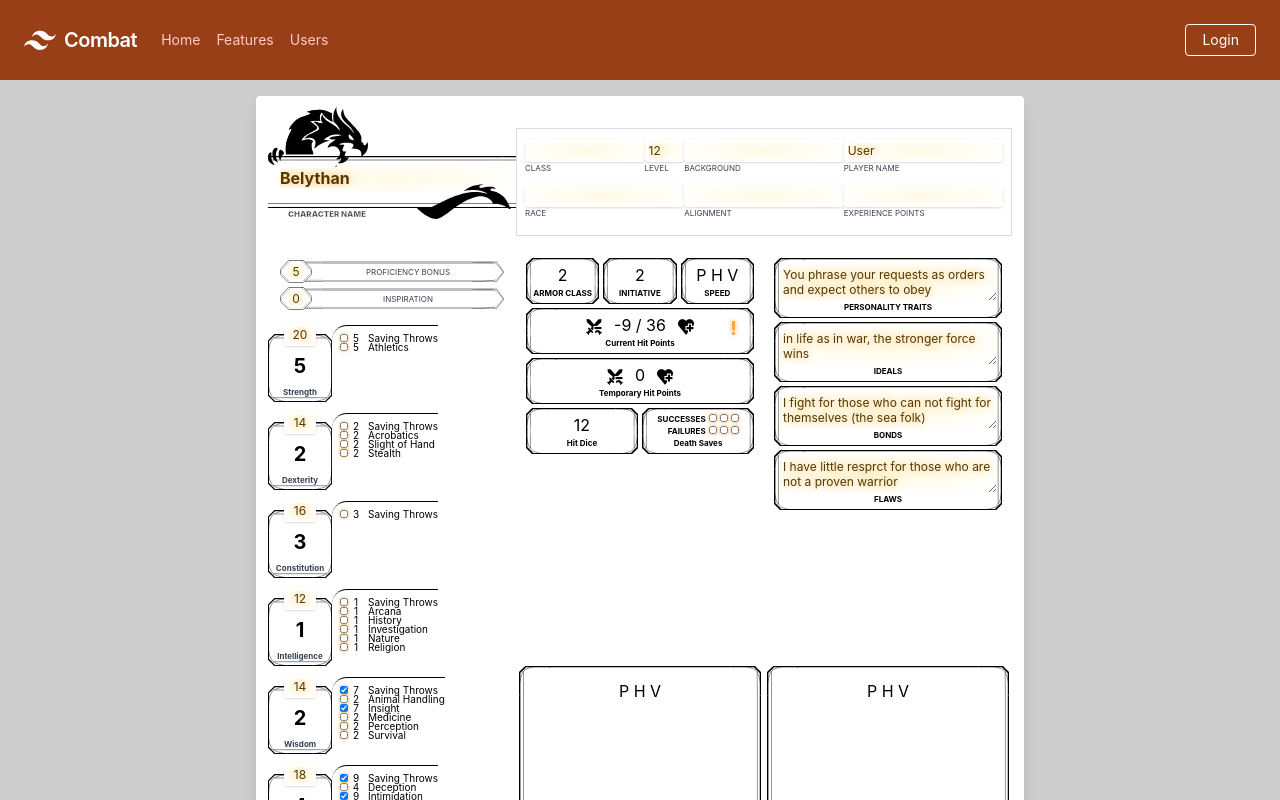
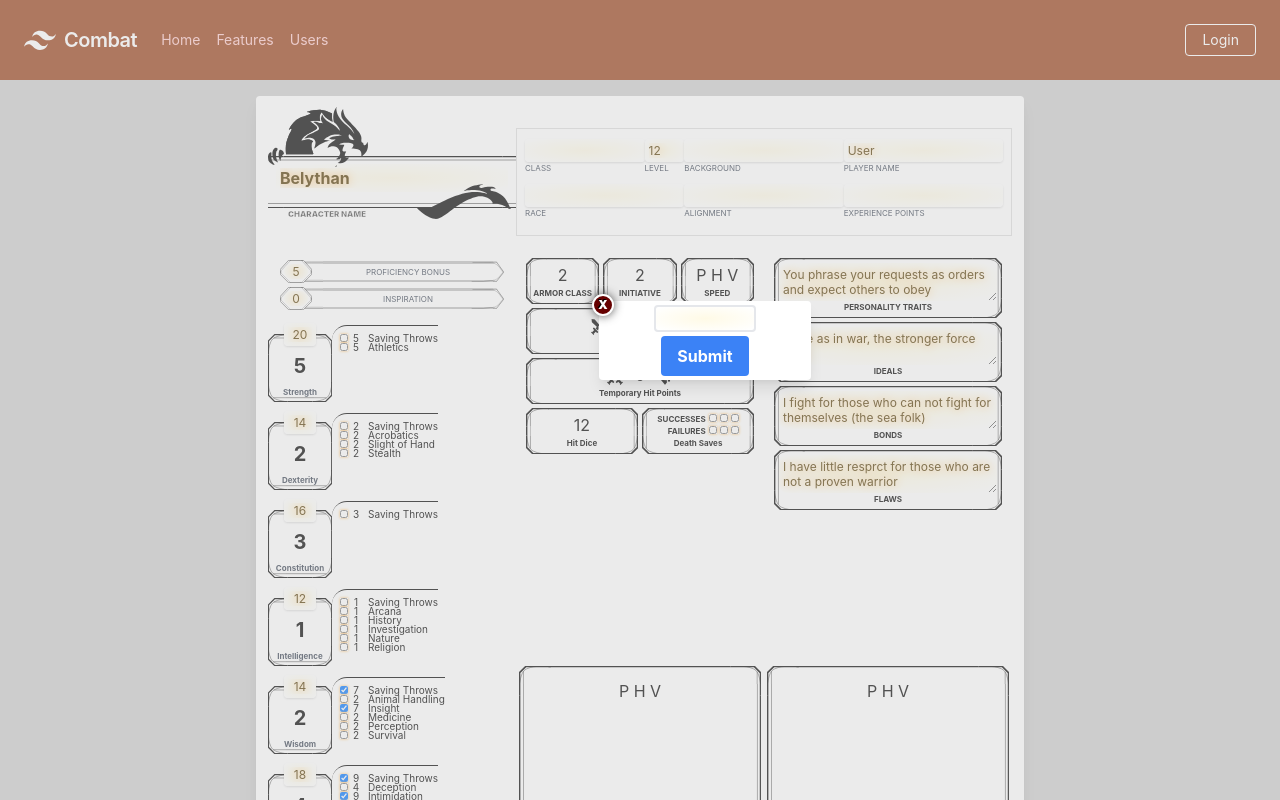
Before and after one commit to Brian-Fairbanks/combat, a React (Create React App) app in the folder client/: page /Character in a window 1280 px wide. Both pictures are taken after a click on the picture 599 px from the left and 326 px from the top of the page. Shown: the top 800 px of the page. Built offline with nearby package versions, Linux system fonts and the light colour scheme; no server answers.

Commit message:
modal working

```diff
--- a/client/src/components/CharacterSheet/index.js
+++ b/client/src/components/CharacterSheet/index.js
@@ -16,19 +16,37 @@ function CharacterSheet() {
 
   const playerclass = useRef(0);
 
+
+  // Modal Setup
+  // =================================
+  const modalRef = useRef(0);
+  const mouseRef = useRef({x:0, y:0});
+
   const [modal, setModal] = useState(false);
+  const [modalContent, setModalContent] = useState("");
+
+  // set reference for modal location each time you click
+  function setLoc(e) {
+    console.log(e);
+    mouseRef.current = { x: e.pageX, y: e.pageY };
+    console.log(mouseRef.current);
+  }
+
+
+  // Stats Setup
+  // ====================================
 
   const [stats, setStats] = useState({
-    name:"Belythan",
+    name: "Belythan",
     level: 12,
-    playerName:"User",
+    playerName: "User",
 
     proficiency: 5,
     INSPIRARTION: 0,
     passiveWisdom: 0,
-    curHP:1,
+    curHP: 1,
     maxHP: 0,
-    healthRolls:[],
+    healthRolls: [],
     tempHP: 0,
     ac: 0,
     initiative: 0,
@@ -90,7 +108,6 @@ function CharacterSheet() {
     ]
   });
 
-
   // any time a user manually changes a stat value
   function statChangeHandler(stat, val) {
     statUpdate(stat, val, { type: "stat" });
@@ -132,10 +149,10 @@ function CharacterSheet() {
 
   // check if you are dead
   useEffect(() => {
-    if(!stats.deathSaves.fails.includes(false)){
+    if (!stats.deathSaves.fails.includes(false)) {
       dead();
     }
-    if(!stats.deathSaves.saves.includes(false)){
+    if (!stats.deathSaves.saves.includes(false)) {
       ressurect();
     }
   }, [stats])
@@ -176,9 +193,9 @@ function CharacterSheet() {
           valsToSet["passiveWisdom"] = 10 + (valsToSet["wisRolls"].find(roll => (roll.name === "Perception")).score)
           break;
         case "con":
-          let healthFromRolls=0;
+          let healthFromRolls = 0;
           stats.healthRolls.forEach(roll => {
-            healthFromRolls+= roll;
+            healthFromRolls += roll;
           })
           valsToSet["maxHP"] = healthFromRolls + (valsToSet.conMod * stats.level);
           break;
@@ -201,9 +218,29 @@ function CharacterSheet() {
   // Helpers for StatUpdate
   //=================================
 
+  function modaling(stat, val) {
+    setModalContent(
+      <form
+        className = "flex flex-col justify-center items-center align-center"
+        onSubmit={(e) => {e.preventDefault();; increaseStatFromModal(stat, val*parseInt(modalRef.current.value)); setModal(false); console.log(modalRef.current.value)}}
+      >
+        <input
+          type="text"
+          id="modalInput"
+          className={"mb-1 border-2 border-black"+numInput}
+          ref={modalRef}
+        />
+        <button
+          type="submit"
+          className="bg-blue-500 hover:bg-blue-700 text-white font-bold py-2 px-4 rounded"
+        >Submit</button >
+      </form>
+    );
+    setModal(true);
+
+  }
+
   function increaseStatFromModal(stat, val){
-    alert("Adding Stat");
-
     switch(stat){
       case "hp":
         let healthFromRolls = 0;
@@ -221,7 +258,7 @@ function CharacterSheet() {
           setStats({...stats, curHP: stats.curHP+val});
           break;
         case "tempHP":
-          setStats({...stats, tempHP: stats.tempHP+val});
+          setStats({...stats, tempHP: stats.tempHP+val,  curHP: stats.curHP+val});
       default:
         break;
     }
@@ -257,13 +294,13 @@ function CharacterSheet() {
   }
 
 
-  function dead(){
+  function dead() {
     alert("You dead, brah...")
     ressurect();
   }
 
-  function ressurect(){
-    setStats({...stats, deathSaves: { saves: [false, false, false], fails: [false, false, false] }})
+  function ressurect() {
+    setStats({ ...stats, deathSaves: { saves: [false, false, false], fails: [false, false, false] } })
     alert("Good job, brah.  You live.");
   }
 
@@ -279,19 +316,18 @@ function CharacterSheet() {
   //  ========================================
 
   return (
-    <div>
+    <div onClick={e => setLoc(e)}>
       <form className="grid grid-cols-3 bg-white shadow-lg rounded p-3 pb-5 pt-8 mb-4 md:w-3xl max-w-3xl min-w-3xl my-4 mx-auto">
-
         {/* 1/1 */}
         <div className="my-auto relative">
-        <div className="nameDragonHead"/>
-        <div className="nameDragonTail"/>
+          <div className="nameDragonHead" />
+          <div className="nameDragonTail" />
           <div className="nameBorder my-auto p-2">
             <input
               className="appearance-none rounded w-full py-1 mb-2 px-1 text-gray-700 leading-tight focus:outline-none focus:shadow-outline font-bold"
               id="username"
               type="text"
-            value = {stats.name}
+              value={stats.name}
               onChange={e => singleChangeHandler("name", e.target.value)}
             />
           </div>
@@ -319,7 +355,7 @@ function CharacterSheet() {
               className={vertInput}
               id="class"
               type="text"
-            value = {stats.level}
+              value={stats.level}
               onChange={e => singleChangeHandler("level", e.target.value)}
             />
             <label className="block text-gray-700 text-2xs mb-2" htmlFor="username">
@@ -344,7 +380,7 @@ function CharacterSheet() {
               className={vertInput}
               id="class"
               type="text"
-            value = {stats.playerName}
+              value={stats.playerName}
               onChange={e => singleChangeHandler("playerName", e.target.value)}
             />
             <label className="block text-gray-700 text-2xs mb-2" htmlFor="username">
@@ -553,10 +589,10 @@ function CharacterSheet() {
               <div className="statBorder flex flex-col items-center align-center relative">
 
                 {/* alert to roll for additional health */}
-              {stats.healthRolls.length < stats.level?
+                {stats.healthRolls.length < stats.level ?
                   <div
                     className="statChange alert"
-                  onClick={() => {increaseStatFromModal("hp", 10)}}
+                    onClick={() => { modaling("hp", 10) }}
                   >
                     !
                 </div>
@@ -565,9 +601,9 @@ function CharacterSheet() {
                 }
 
                 <div>
-                <img className = "inline-block mr-3" width="16px" height="auto" src={require('./attack.png')} onClick={() => {increaseStatFromModal("curHP", -10)}} />
+                  <img className="inline-block mr-3" width="16px" height="auto" src={require('./attack.png')} onClick={() => { modaling("curHP", -1) }} />
                   {`${stats.curHP} / ${stats.maxHP}`}
-                <img className = "inline-block ml-3" width="16px" height="auto" src={require('./heal.png')} onClick={() => {increaseStatFromModal("curHP", 10)}} />
+                  <img className="inline-block ml-3" width="16px" height="auto" src={require('./heal.png')} onClick={() => { modaling("curHP", 1) }} />
                 </div>
                 <div className="text-2xs text-center font-bold" >
                   Current Hit Points
@@ -579,9 +615,9 @@ function CharacterSheet() {
             <div className="w-full marginFix">
               <div className="statBorder col-span-3 flex flex-col items-center align-center">
                 <div>
-              <img className = "inline-block mr-3" width="16px" height="auto" src={require('./attack.png')} onClick={() => {increaseStatFromModal("tempHP", -10)}} />
+                  <img className="inline-block mr-3" width="16px" height="auto" src={require('./attack.png')} onClick={() => { modaling("tempHP", -1) }} />
                   {stats.tempHP}
-                <img className = "inline-block ml-3" width="16px" height="auto" src={require('./heal.png')} onClick={() => {increaseStatFromModal("tempHP", 10)}} />
+                  <img className="inline-block ml-3" width="16px" height="auto" src={require('./heal.png')} onClick={() => { modaling("tempHP", 1) }} />
                 </div>
                 <div className="text-2xs text-center font-bold" >
                   Temporary Hit Points
@@ -767,7 +803,7 @@ function CharacterSheet() {
       </form>
 
       {/* Modals */}
-    <Modal visible={modal} close={() => {setModal(false)}}></Modal>
+      <Modal visible={modal} loc={mouseRef.current} content={modalContent} close={() => { setModal(false) }}></Modal>
     </div>
   );
 }
--- a/client/src/components/Modal/index.js
+++ b/client/src/components/Modal/index.js
@@ -12,9 +12,9 @@ function Modal(props) {
   return (
     <div>
       {!props.visible ? "" :
-        <div className="modal flex justify-center align-center items-center">
-          <div className="bg-white shadow-lg rounded p-3 pb-5 pt-8 mb-4 md:w-3xl max-w-3xl min-w-3xl mx-auto relative"  onClick={props.close}>
-            <div className="closeButton">X</div>
+        <div className="modal">
+          <div className="bg-white shadow-lg rounded p-1 fixed" style={{top:-25+props.loc.y+"px", left:props.loc.x+"px"}} >
+            <button className="closeButton" onClick={props.close} >X</button>
             {props.content}
           </div>
         </div>
--- a/client/src/components/Modal/styles.css
+++ b/client/src/components/Modal/styles.css
@@ -2,7 +2,7 @@
   position:fixed;
   top:0px;
   left:0px;
-  background:rgba(204,204,204,.5);
+  background:rgba(204,204,204,.4);
   z-index:255;
   width:100vw;
   height:100vh;
@@ -10,8 +10,8 @@
 
 .closeButton{
   position:absolute;
-  top:0px;
-  right:0px;
+  top:-7px;
+  left:-7px;
   border:2px solid white;
   border-radius:999px;
   color:white;
@@ -21,8 +21,6 @@
   width:22px;
   height:22px;
   font-size:12px;
-  margin-top:-7px;
-  margin-right:-7px;
   box-shadow:0px 0px 10px #555;
   text-shadow:-1px -1px 0px black;
   cursor:pointer;
--- a/package.json
+++ b/package.json
@@ -12,6 +12,7 @@
     "d": "^1.0.1",
     "express": "^4.17.1",
     "express-session": "^1.17.1",
+    "gh-pages": "^3.1.0",
     "if-env": "^1.0.4",
     "install": "^0.13.0",
     "mongoose": "^5.10.2",
@@ -19,6 +20,7 @@
     "passport": "^0.4.1",
     "passport-local": "^1.0.0",
     "react-textarea-autosize": "^8.2.0",
+    "save-dev": "0.0.1-security",
     "socket.io": "^2.3.0"
   },
   "devDependencies": {
```
Also changed, not shown: client/package.json (+7 -3 lines). Lines whose indentation alone changed are shown as unchanged.
